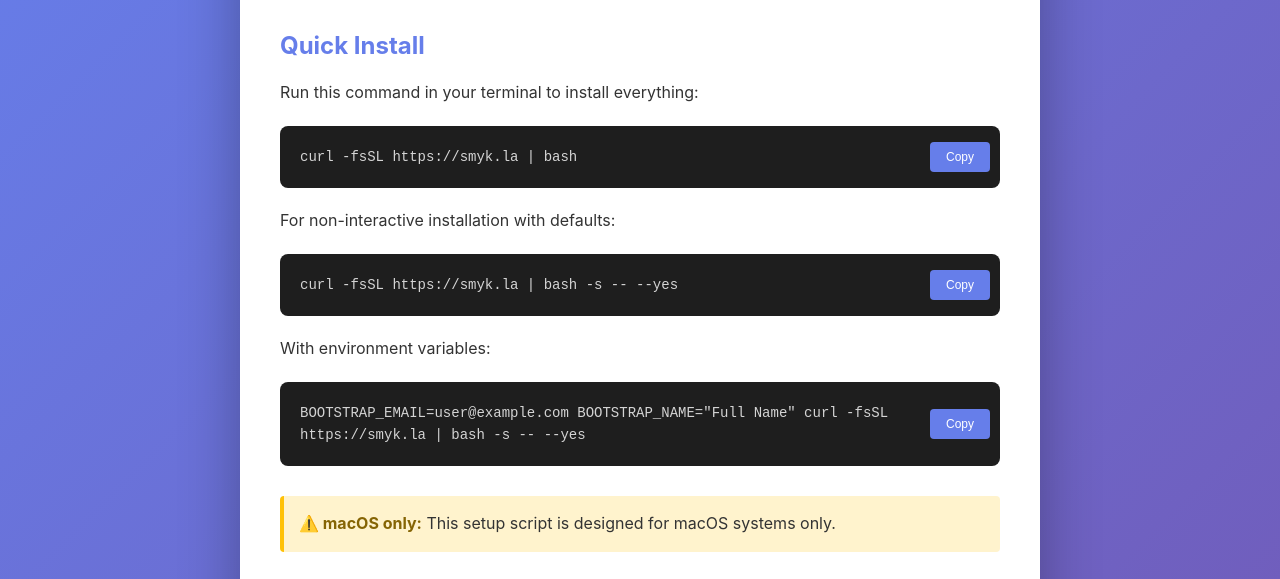
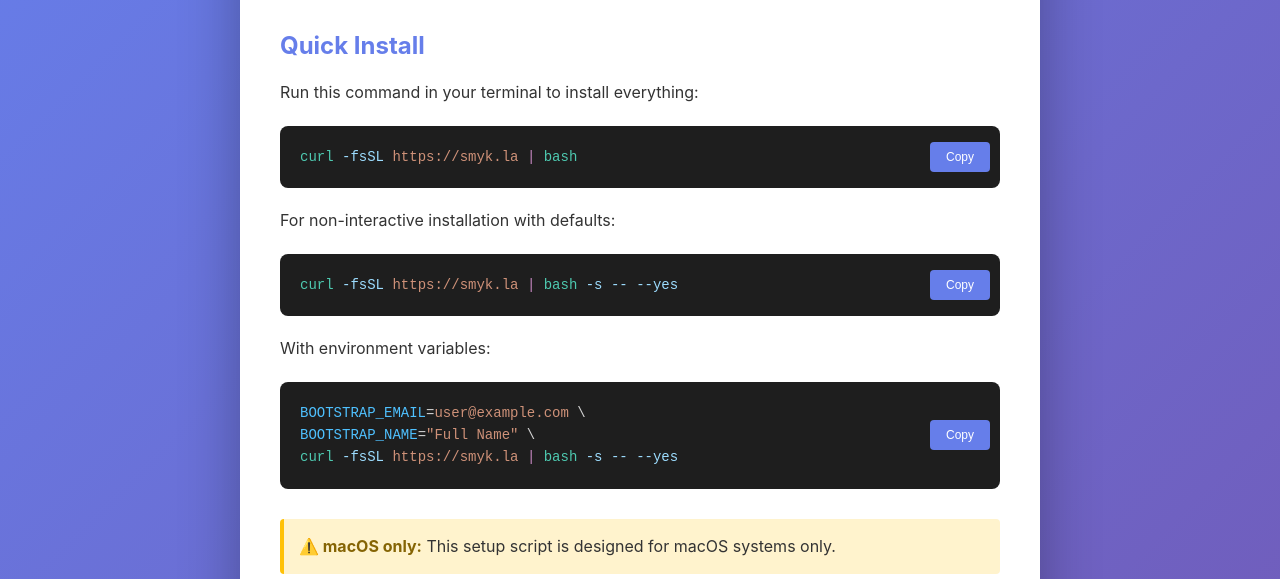
Before and after one commit to bartsmykla/.dotfiles, a plain HTML site: page docs/index.html in a window 1280 px wide. Shown: the part 168-747 px from the top of the page. Drawn offline with Linux system fonts and the light colour scheme.

Commit message:
feat(docs): add syntax highlighting and multiline format
Add bash syntax highlighting with VS Code theme colors:
- Commands in teal (`curl`, `bash`)
- Flags in light blue (`-fsSL`, `--yes`)
- URLs/strings in orange
- Pipes in purple
- Variables in blue

Break environment variables command into multiple lines with
backslash continuations for better readability.

Signed-off-by: Bart Smykla <bartek@smykla.com>

```diff
--- a/docs/index.html
+++ b/docs/index.html
@@ -137,9 +137,33 @@ exit
 
         .command-box code {
             display: block;
-            white-space: pre-wrap;
-            word-break: break-all;
+            white-space: pre;
             flex: 1;
+        }
+
+        /* Bash syntax highlighting */
+        .command-box .cmd {
+            color: #4ec9b0;
+        }
+
+        .command-box .flag {
+            color: #9cdcfe;
+        }
+
+        .command-box .url {
+            color: #ce9178;
+        }
+
+        .command-box .pipe {
+            color: #c586c0;
+        }
+
+        .command-box .var {
+            color: #4fc1ff;
+        }
+
+        .command-box .string {
+            color: #ce9178;
         }
 
         .copy-button {
@@ -322,17 +346,19 @@ exit
             <p>Run this command in your terminal to install everything:</p>
             <div class="command-box">
                 <button class="copy-button" onclick="copyToClipboard('curl -fsSL https://smyk.la | bash', event)">Copy</button>
-                <code>curl -fsSL https://smyk.la | bash</code>
+                <code><span class="cmd">curl</span> <span class="flag">-fsSL</span> <span class="url">https://smyk.la</span> <span class="pipe">|</span> <span class="cmd">bash</span></code>
             </div>
             <p>For non-interactive installation with defaults:</p>
             <div class="command-box">
                 <button class="copy-button" onclick="copyToClipboard('curl -fsSL https://smyk.la | bash -s -- --yes', event)">Copy</button>
-                <code>curl -fsSL https://smyk.la | bash -s -- --yes</code>
+                <code><span class="cmd">curl</span> <span class="flag">-fsSL</span> <span class="url">https://smyk.la</span> <span class="pipe">|</span> <span class="cmd">bash</span> <span class="flag">-s --</span> <span class="flag">--yes</span></code>
             </div>
             <p>With environment variables:</p>
             <div class="command-box">
-                <button class="copy-button" onclick="copyToClipboard('BOOTSTRAP_EMAIL=user@example.com BOOTSTRAP_NAME=\"Full Name\" curl -fsSL https://smyk.la | bash -s -- --yes', event)">Copy</button>
-                <code>BOOTSTRAP_EMAIL=user@example.com BOOTSTRAP_NAME="Full Name" curl -fsSL https://smyk.la | bash -s -- --yes</code>
+                <button class="copy-button" onclick="copyToClipboard('BOOTSTRAP_EMAIL=user@example.com \\\nBOOTSTRAP_NAME=\"Full Name\" \\\ncurl -fsSL https://smyk.la | bash -s -- --yes', event)">Copy</button>
+                <code><span class="var">BOOTSTRAP_EMAIL</span>=<span class="string">user@example.com</span> \
+<span class="var">BOOTSTRAP_NAME</span>=<span class="string">"Full Name"</span> \
+<span class="cmd">curl</span> <span class="flag">-fsSL</span> <span class="url">https://smyk.la</span> <span class="pipe">|</span> <span class="cmd">bash</span> <span class="flag">-s --</span> <span class="flag">--yes</span></code>
             </div>
         </div>
 
```
